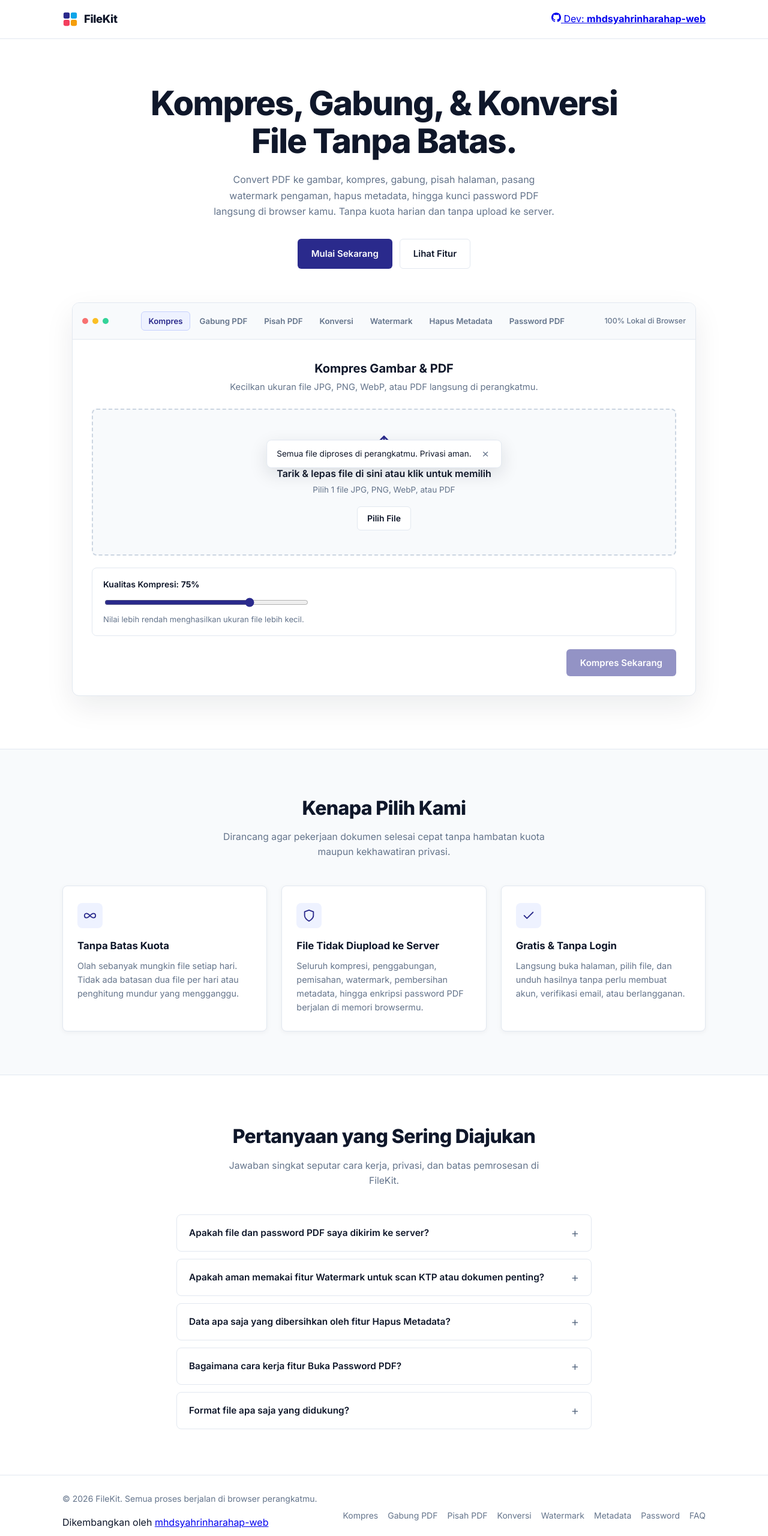
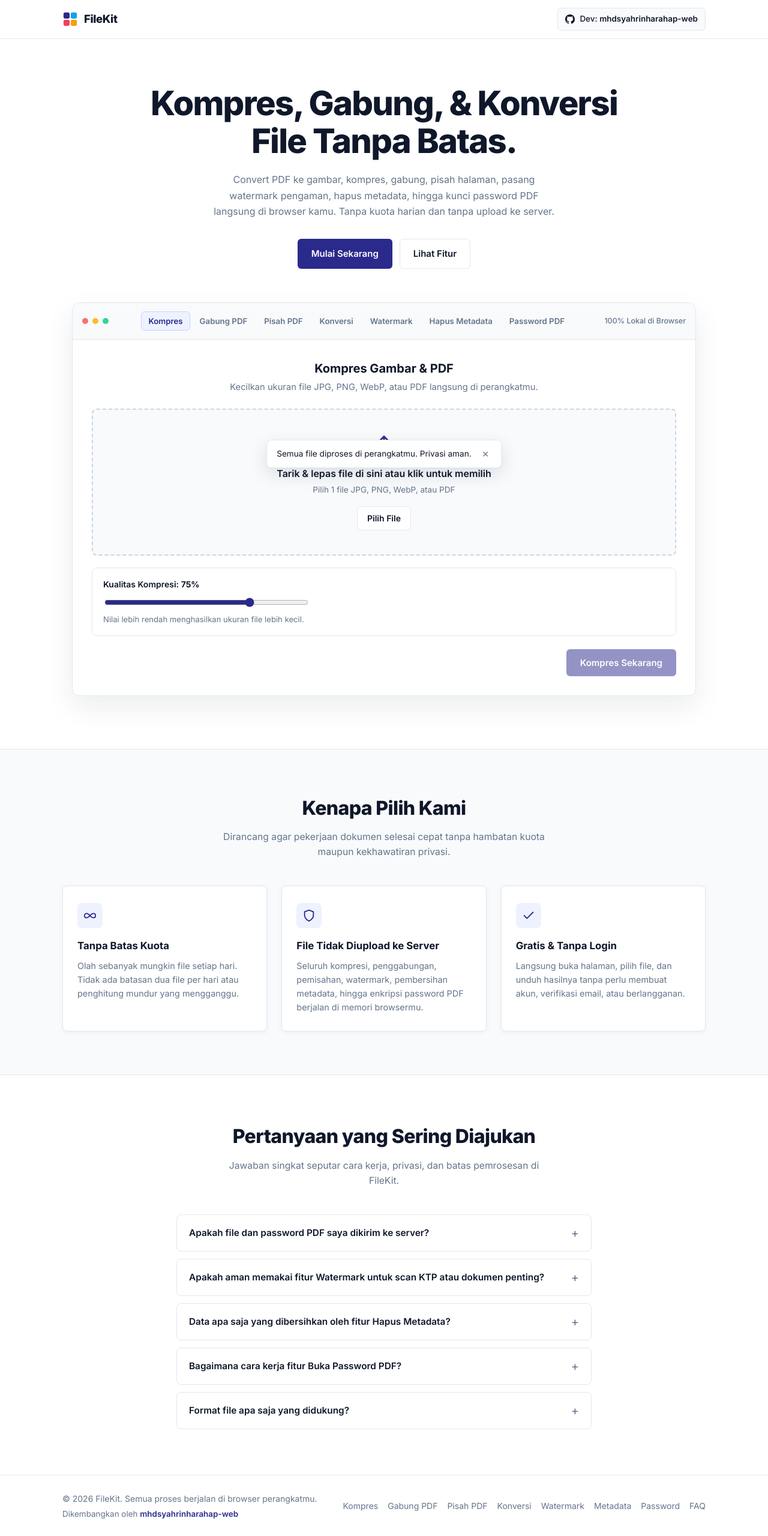
Before and after one commit to mhdsyahrinharahap-web/FileKit, a plain HTML site: page index.html in a window 1280 px wide. Shown: the whole page at 60% size. Drawn offline with Linux system fonts and the light colour scheme.

Commit message:
Update style.css

```diff
--- a/assets/css/style.css
+++ b/assets/css/style.css
@@ -158,7 +158,32 @@ body {
 .navbar-right {
   display: flex;
   align-items: center;
-  gap: 18px;
+  gap: 14px;
+}
+
+.nav-dev-link {
+  display: inline-flex;
+  align-items: center;
+  gap: 8px;
+  padding: 7px 12px;
+  border: 1px solid var(--border);
+  border-radius: var(--radius-sm);
+  background: var(--bg-subtle);
+  color: var(--text-primary);
+  font-size: 0.84rem;
+  font-weight: 500;
+  text-decoration: none;
+  transition: border-color 0.15s ease, background-color 0.15s ease, color 0.15s ease;
+}
+
+.nav-dev-link:hover {
+  border-color: var(--accent);
+  background: var(--accent-soft);
+  color: var(--accent);
+}
+
+.nav-dev-link .dev-handle {
+  font-weight: 600;
 }
 
 .hamburger {
@@ -783,10 +808,32 @@ body {
   gap: 16px;
 }
 
+.footer-brand-info {
+  display: flex;
+  flex-direction: column;
+  gap: 4px;
+}
+
 .footer-copy {
   margin: 0;
   font-size: 0.875rem;
   color: var(--text-secondary);
+}
+
+.footer-dev {
+  margin: 0;
+  font-size: 0.84rem;
+  color: var(--text-secondary);
+}
+
+.footer-dev a {
+  color: var(--accent);
+  font-weight: 600;
+  text-decoration: none;
+}
+
+.footer-dev a:hover {
+  text-decoration: underline;
 }
 
 .footer-links {
@@ -857,6 +904,10 @@ body {
 }
 
 @media (max-width: 640px) {
+  .nav-dev-link .dev-handle {
+    display: none;
+  }
+
   .hero {
     padding: 48px 0 36px;
   }
```
